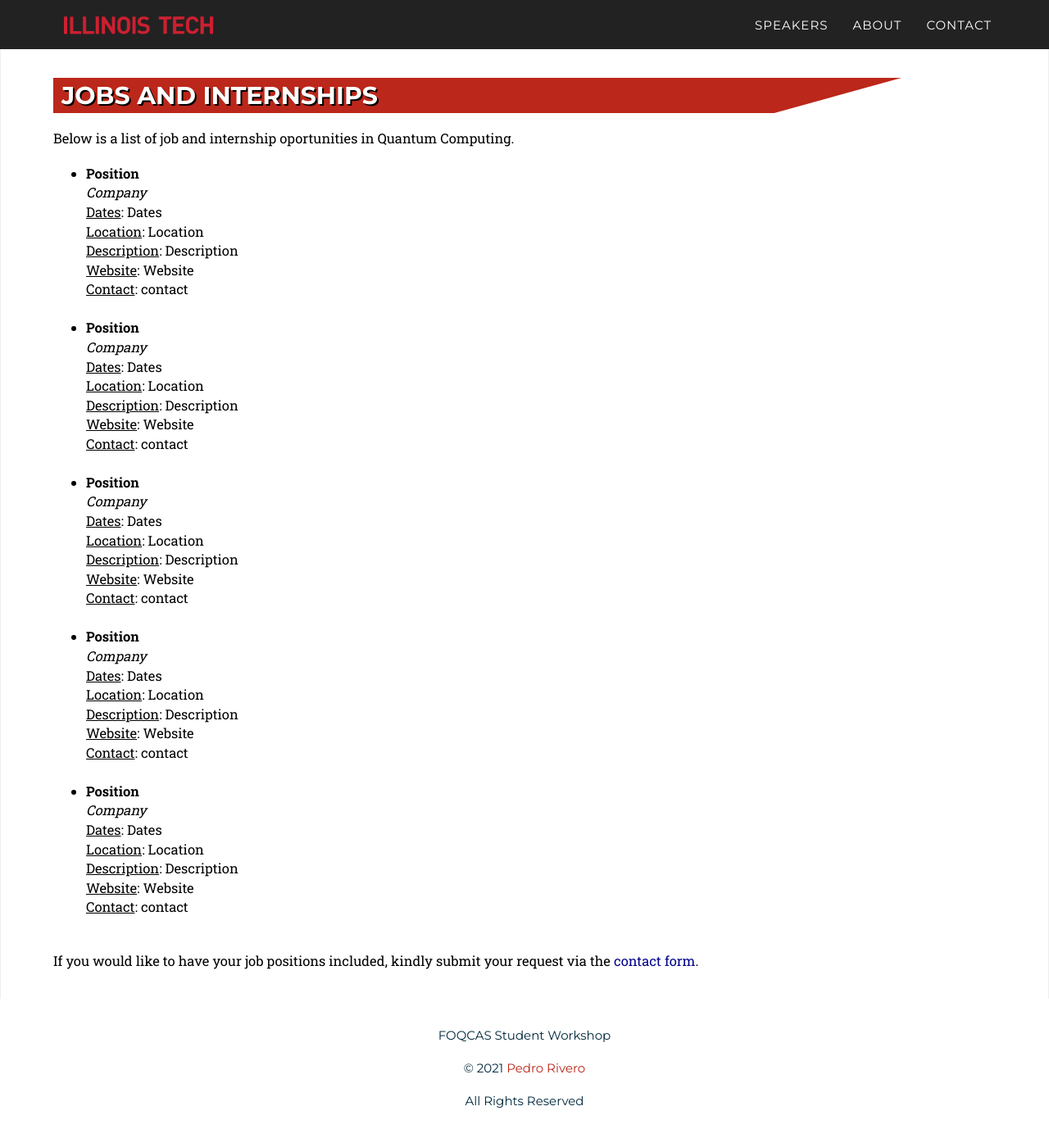
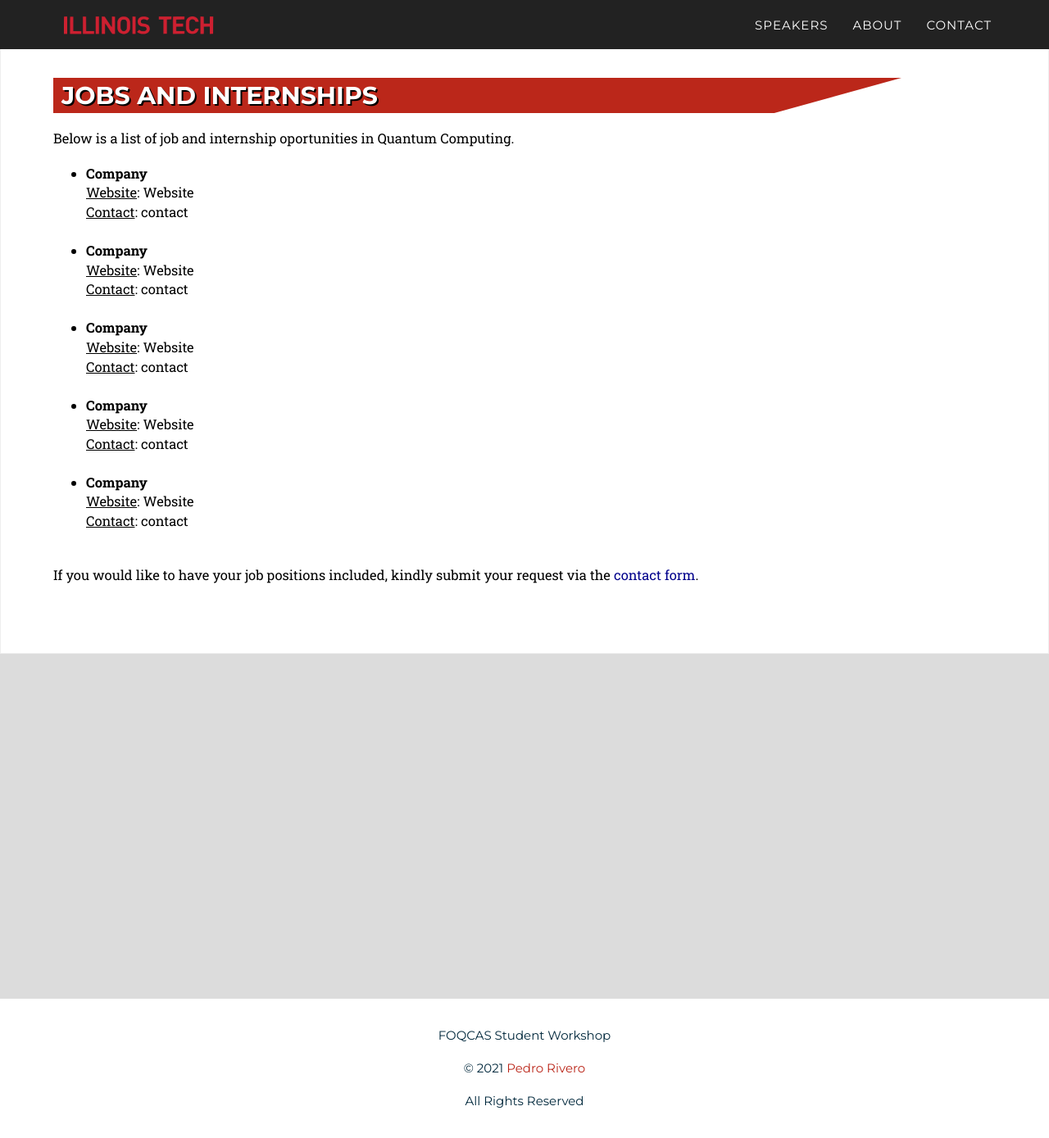
Before and after one commit to pedrorrivero/iit-qc-workshop, a Jekyll site: the page built from _pages/jobs.html, in a window 1280 px wide and 1389 px high. Shown: the whole window at 82% size. Built offline with Jekyll 4.4.1, drawn with Linux system fonts in a browser that asks for light colours; some web fonts are replaced.

Commit message:
Simplified job information

```diff
--- a/_pages/jobs.html
+++ b/_pages/jobs.html
@@ -14,11 +14,7 @@ published: true
       <p>Below is a list of job and internship oportunities in Quantum Computing.<p>
         <ul>
             {% for job in site.data.jobs %}
-                <li><b>{{ job.position }}</b><br>
-                    <i>{{ job.company }}</i><br>
-                    <u>Dates</u>: {{ job.dates }}<br>
-                    <u>Location</u>: {{ job.location }}<br>
-                    <u>Description</u>: {{ job.description }}<br>
+                <li><b>{{ job.company }}</b><br>
                     {% if job.website %}
                       <u>Website</u>: {{ job.website }}<br>
                     {% endif %}
```
